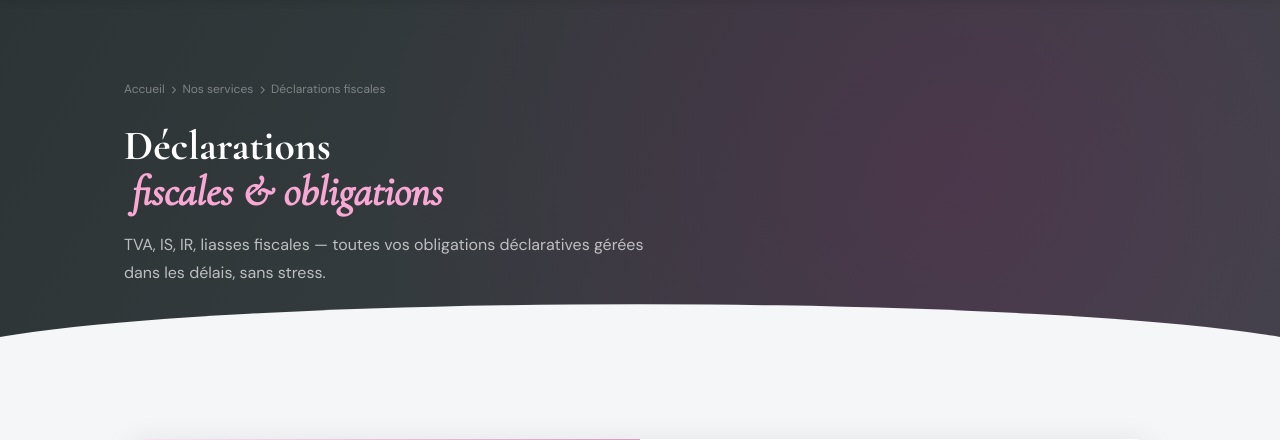
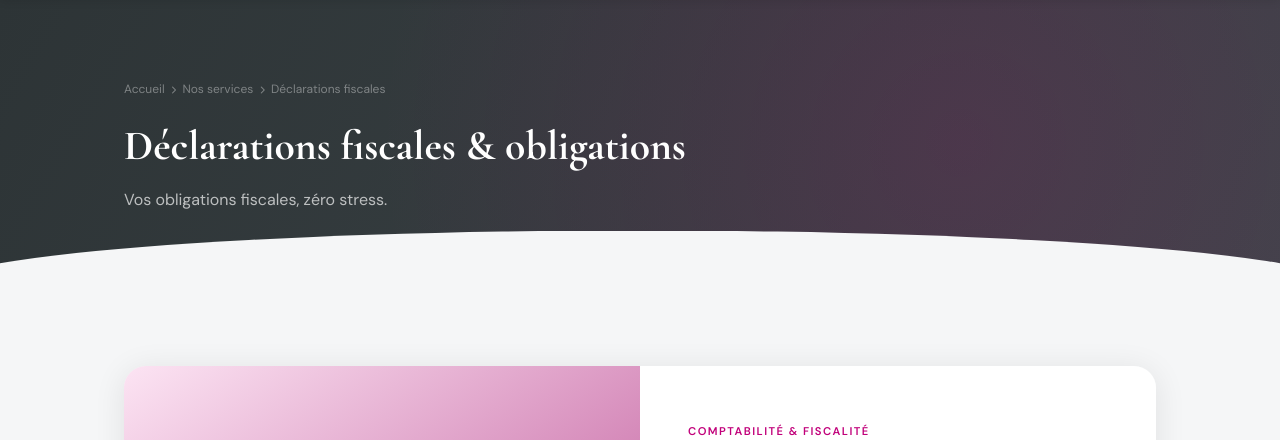
Before and after one commit to BaptisteChesneau/RNCP_flask, a Flask app: page /declarations-fiscales in a window 1280 px wide. Shown: the part 80-520 px from the top of the page. Run offline with Flask 3, Linux system fonts and the light colour scheme; parts of the project's set-up code (start-up, migrations or seed data) failed here and were passed over; some libraries are stand-ins or nearby versions.

Commit message:
change tittle and subittle

```diff
--- a/templates/declarations_fiscales.html
+++ b/templates/declarations_fiscales.html
@@ -3,7 +3,7 @@
 <head>
   <meta charset="UTF-8">
   <meta name="viewport" content="width=device-width, initial-scale=1.0">
-  <title>Déclarations fiscales — ML2C CONSEIL</title>
+  <title>Déclarations fiscales ML2C CONSEIL</title>
   <link rel="stylesheet" href="https://cdn.jsdelivr.net/npm/bootstrap@4.5.2/dist/css/bootstrap.min.css">
   <link rel="stylesheet" href="https://cdnjs.cloudflare.com/ajax/libs/font-awesome/6.5.0/css/all.min.css">
   <link href="https://fonts.googleapis.com/css2?family=Cormorant+Garamond:ital,wght@0,400;0,600;0,700;1,400&family=DM+Sans:wght@300;400;500;600&display=swap" rel="stylesheet">
@@ -21,8 +21,8 @@
       <li><span class="sep"><i class="fas fa-chevron-right"></i></span></li>
       <li>Déclarations fiscales</li>
     </ol>
-    <h1 class="ph-title">Déclarations<br><em>fiscales & obligations</em></h1>
-    <p class="ph-sub">TVA, IS, IR, liasses fiscales — toutes vos obligations déclaratives gérées dans les délais, sans stress.</p>
+    <h1 class="ph-title">Déclarations fiscales & obligations</h1>
+    <p class="ph-sub">Vos obligations fiscales, zéro stress.</p>
   </div>
 </section>
 
```
